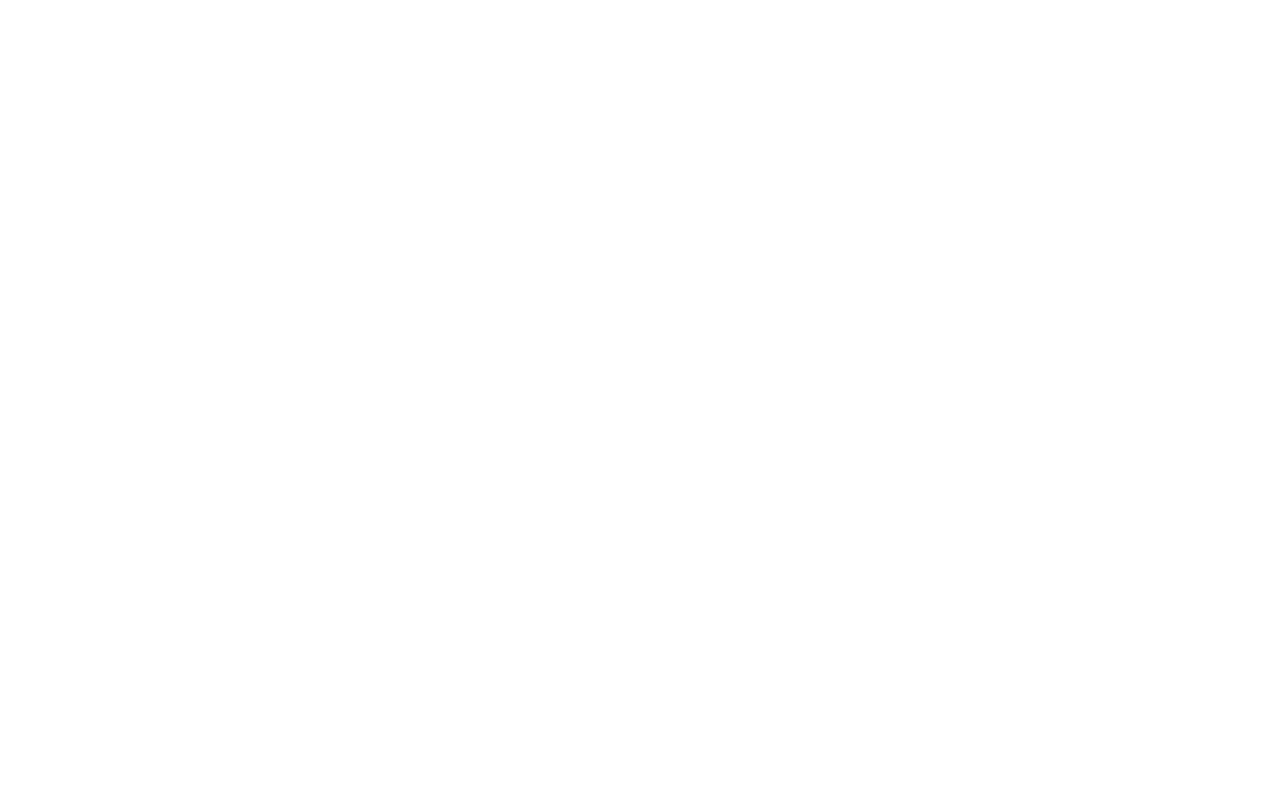
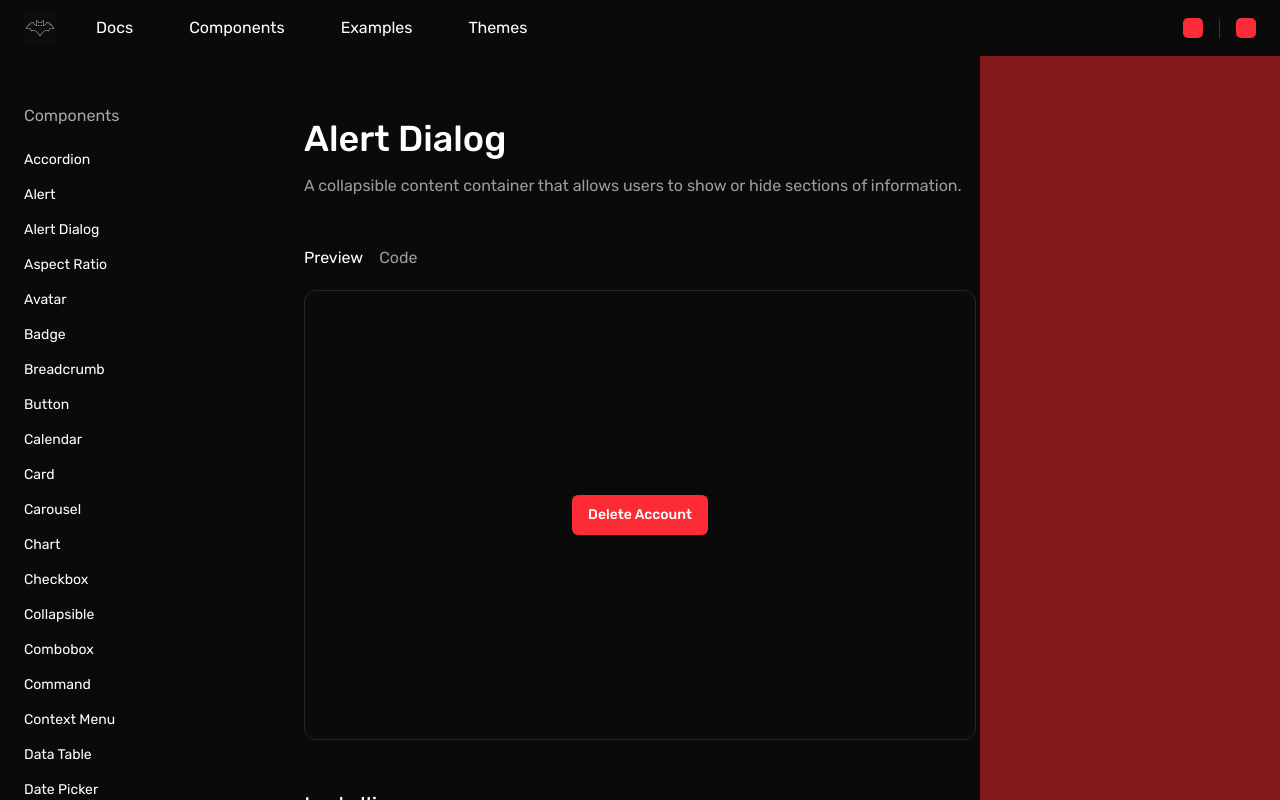
Before and after one commit to Batsy13/bat-ui, a React (Vite) app: page /docs/components/alert-dialog in a window 1280 px wide. Before the commit this address had no page. Built offline with nearby package versions, Linux system fonts and the light colour scheme.

Commit message:
feat: add Alert Dialog component

```diff
--- /dev/null
+++ b/src/components/alert-dialog.tsx
@@ -0,0 +1,137 @@
+import { cva, VariantProps } from "class-variance-authority";
+import { cn } from "../lib/utils";
+import { ReactNode } from "react";
+import { Button } from "./button";
+import { useAlertDialogStore } from "../store/use-alert-dialog";
+
+type AlertProps = {
+    variant?: "default" | "destructive";
+    children: ReactNode;
+    className?: string;
+};
+
+type AlertHeaderProps = {
+    title: string;
+    description?: string;
+    className?: string;
+};
+
+const alertVariants = cva(
+    "relative w-full max-w-2xl rounded-[5px] p-6 flex flex-col gap-4",
+    {
+        variants: {
+            variant: {
+                default: "bg-[#101010]",
+                destructive: "text-red-500",
+            },
+        },
+        defaultVariants: {
+            variant: "default",
+        },
+    }
+);
+
+const AlertDialog = ({
+    variant,
+    children,
+    className,
+}: AlertProps & VariantProps<typeof alertVariants>) => {
+    const { isOpen } = useAlertDialogStore();
+
+    if (!isOpen) {
+        return null;
+    }
+
+    return (
+        <div
+            className="fixed inset-0 z-50 flex items-center justify-center bg-black/50 backdrop-blur-xs"
+            onClick={() => useAlertDialogStore.getState().close()}
+        >
+            <div
+                role="alertdialog"
+                className={cn(alertVariants({ variant }), className)}
+                onClick={(e) => e.stopPropagation()}
+            >
+                {children}
+            </div>
+        </div>
+    );
+};
+
+const AlertDialogTrigger = ({
+    children,
+    className,
+}: {
+    children: ReactNode;
+    className?: string;
+}) => {
+    const { open } = useAlertDialogStore();
+    return (
+        <Button onClick={open} className={cn("w-fit", className)}>
+            {children}
+        </Button>
+    );
+};
+
+const AlertDialogContent = ({
+    children,
+    className,
+}: {
+    children: ReactNode;
+    className?: string;
+}) => {
+    return (
+        <div className={cn("flex flex-col gap-3", className)}>{children}</div>
+    );
+};
+
+const AlertDialogHeader = ({ title, description }: AlertHeaderProps) => (
+    <div className="flex flex-col gap-2">
+        <h2 className="text-lg font-semibold text-white">{title}</h2>
+        <p className="text-sm text-[#9C9C9C]">{description}</p>
+    </div>
+);
+
+const AlertDialogFooter = ({ children }: { children: ReactNode }) => (
+    <div className="flex justify-end w-full gap-2">{children}</div>
+);
+
+const AlertDialogCancel = ({ children }: { children: ReactNode }) => {
+    const { close } = useAlertDialogStore();
+    return (
+        <Button
+            className="border border-white cursor-pointer hover:bg-[#090909]"
+            onClick={close}
+        >
+            {children}
+        </Button>
+    );
+};
+
+const AlertDialogAction = ({ children, onConfirm }: { children: ReactNode, onConfirm?: () => void; }) => {
+    const handleClick = () => {
+        if (onConfirm) {
+            onConfirm();
+        }
+        close();
+    };
+    const { close } = useAlertDialogStore();
+    return (
+        <Button
+            className="text-black bg-white cursor-pointer hover:bg-white/80"
+            onClick={handleClick}
+        >
+            {children}
+        </Button>
+    );
+};
+
+export {
+    AlertDialog,
+    AlertDialogTrigger,
+    AlertDialogContent,
+    AlertDialogHeader,
+    AlertDialogFooter,
+    AlertDialogCancel,
+    AlertDialogAction,
+};
--- a/src/components/preview-code.tsx
+++ b/src/components/preview-code.tsx
@@ -19,7 +19,9 @@
                 <button
                     onClick={() => setActiveTab("preview")}
                     className={cn(
-                        activeTab == "preview" ? "text-white" : "text-[#9C9C9C]",
+                        activeTab == "preview"
+                            ? "text-white"
+                            : "text-[#9C9C9C]",
                         "cursor-pointer"
                     )}
                 >
@@ -47,7 +49,7 @@
             )}
 
             {activeTab == "code" && (
-                <div className="relative flex w-full px-10 py-8 h-[450px] border border-[#262626] rounded-xl overflow-auto">
+                <div className="relative flex w-full px-10 py-8 h-[450px] border border-[#262626] rounded-xl overflow-scroll">
                     <button
                         className="absolute top-4 right-4 p-2 rounded-[8px] cursor-pointer hover:bg-[#262626] transition-all duration-300 ease-in-out"
                         onClick={() => navigator.clipboard.writeText(code!)}
--- a/src/main.tsx
+++ b/src/main.tsx
@@ -6,6 +6,7 @@
 import { DocsLayout } from "./components/docs/docs-layout";
 import { DocsHome } from "./components/docs/docs-home";
 import AccordionPage from "./pages/components/accordion-page";
+import AlertDialogPage from "./pages/components/alert-dialog-page";
 
 ReactDOM.createRoot(document.getElementById("root")!).render(
   <BrowserRouter>
@@ -16,6 +17,7 @@
           <Route index element={<DocsHome />}></Route>
           <Route path="components">
             <Route path="accordion" element={<AccordionPage />}/>
+            <Route path="alert-dialog" element={<AlertDialogPage />}/>
           </Route>
         </Route>
       </Route>
--- /dev/null
+++ b/src/pages/components/alert-dialog-page.tsx
@@ -0,0 +1,124 @@
+import {
+    AlertDialog,
+    AlertDialogAction,
+    AlertDialogCancel,
+    AlertDialogContent,
+    AlertDialogFooter,
+    AlertDialogHeader,
+    AlertDialogTrigger,
+} from "../../components/alert-dialog";
+import { PreviewCode } from "../../components/preview-code";
+import { Terminal } from "../../components/terminal";
+
+export default function AlertDialogPage() {
+    return (
+        <div className="flex flex-col max-w-2xl gap-12 mx-auto text-white md:px-0 lg:py-14">
+            <div className="flex flex-col gap-2">
+                <h1>Alert Dialog</h1>
+                <p className="description">
+                    A collapsible content container that allows users to show or
+                    hide sections of information.
+                </p>
+            </div>
+
+            <PreviewCode
+                preview={
+                    <>
+                        <AlertDialogTrigger className="text-white bg-red-500 cursor-pointer hover:bg-red-600">
+                            Delete Account
+                        </AlertDialogTrigger>
+
+                        <AlertDialog>
+                            <AlertDialogContent>
+                                <AlertDialogHeader
+                                    title="Are you Sure?"
+                                    description="This action cannot be undone. This will exclude all your data."
+                                />
+                                <AlertDialogFooter>
+                                    <AlertDialogCancel>
+                                        Cancelar
+                                    </AlertDialogCancel>
+                                    <AlertDialogAction>
+                                        Continuar
+                                    </AlertDialogAction>
+                                </AlertDialogFooter>
+                            </AlertDialogContent>
+                        </AlertDialog>
+                    </>
+                }
+                code={`import {
+    AlertDialog,
+    AlertDialogAction,
+    AlertDialogCancel,
+    AlertDialogContent,
+    AlertDialogFooter,
+    AlertDialogHeader,
+    AlertDialogTrigger,
+} from "../../components/alert-dialog";
+
+<AlertDialogTrigger className="text-white bg-red-500 cursor-pointer hover:bg-red-600">
+                Delete Account
+</AlertDialogTrigger>
+
+<AlertDialog>
+    <AlertDialogContent>
+        <AlertDialogHeader
+            title="Are you Sure?"
+            description="This action cannot be undone. This will exclude all your data."
+        />
+        <AlertDialogFooter>
+            <AlertDialogCancel>Cancelar</AlertDialogCancel>
+            <AlertDialogAction>Continuar</AlertDialogAction>
+        </AlertDialogFooter>
+    </AlertDialogContent>
+</AlertDialog>
+
+                    `}
+            />
+
+            <div className="flex flex-col gap-2">
+                <h2>Installing</h2>
+                <Terminal
+                    type="bash"
+                    code={"alert-dialog"}
+                    library="shadcn@latest"
+                />
+            </div>
+
+            <div className="flex flex-col gap-2">
+                <h2>Usage</h2>
+                <Terminal
+                    type="code"
+                    code={`import {
+    AlertDialog,
+    AlertDialogAction,
+    AlertDialogCancel,
+    AlertDialogContent,
+    AlertDialogFooter,
+    AlertDialogHeader,
+    AlertDialogTrigger,
+} from "../../components/alert-dialog";`}
+                />
+                <Terminal
+                    type="code"
+                    code={`<AlertDialogTrigger className="text-white bg-red-500 cursor-pointer hover:bg-red-600">
+    Delete Account
+</AlertDialogTrigger>
+
+<AlertDialog>
+    <AlertDialogContent>
+        <AlertDialogHeader
+            title="Are you Sure?"
+            description="This action cannot be undone. This will exclude all your data."
+        />
+        <AlertDialogFooter>
+            <AlertDialogCancel>Cancelar</AlertDialogCancel>
+            <AlertDialogAction>Continuar</AlertDialogAction>
+        </AlertDialogFooter>
+    </AlertDialogContent>
+</AlertDialog>`}
+                />
+            </div>
+        </div>
+    );
+}
--- /dev/null
+++ b/src/store/use-alert-dialog.ts
@@ -0,0 +1,13 @@
+import { create } from "zustand";
+
+type AlertDialogState = {
+  isOpen: boolean;
+  open: () => void;
+  close: () => void;
+};
+
+export const useAlertDialogStore = create<AlertDialogState>((set) => ({
+  isOpen: false,
+  open: () => set({ isOpen: true }),
+  close: () => set({ isOpen: false }),
+}));
```
